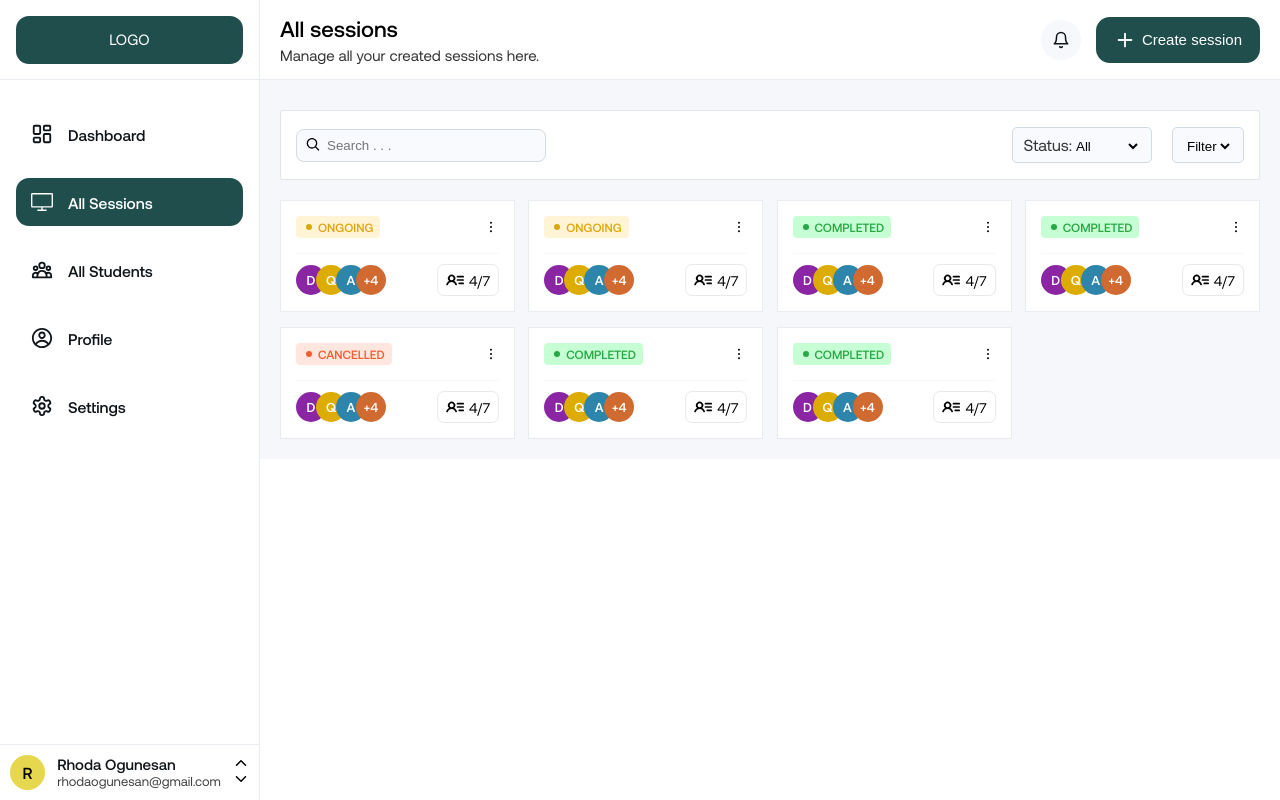
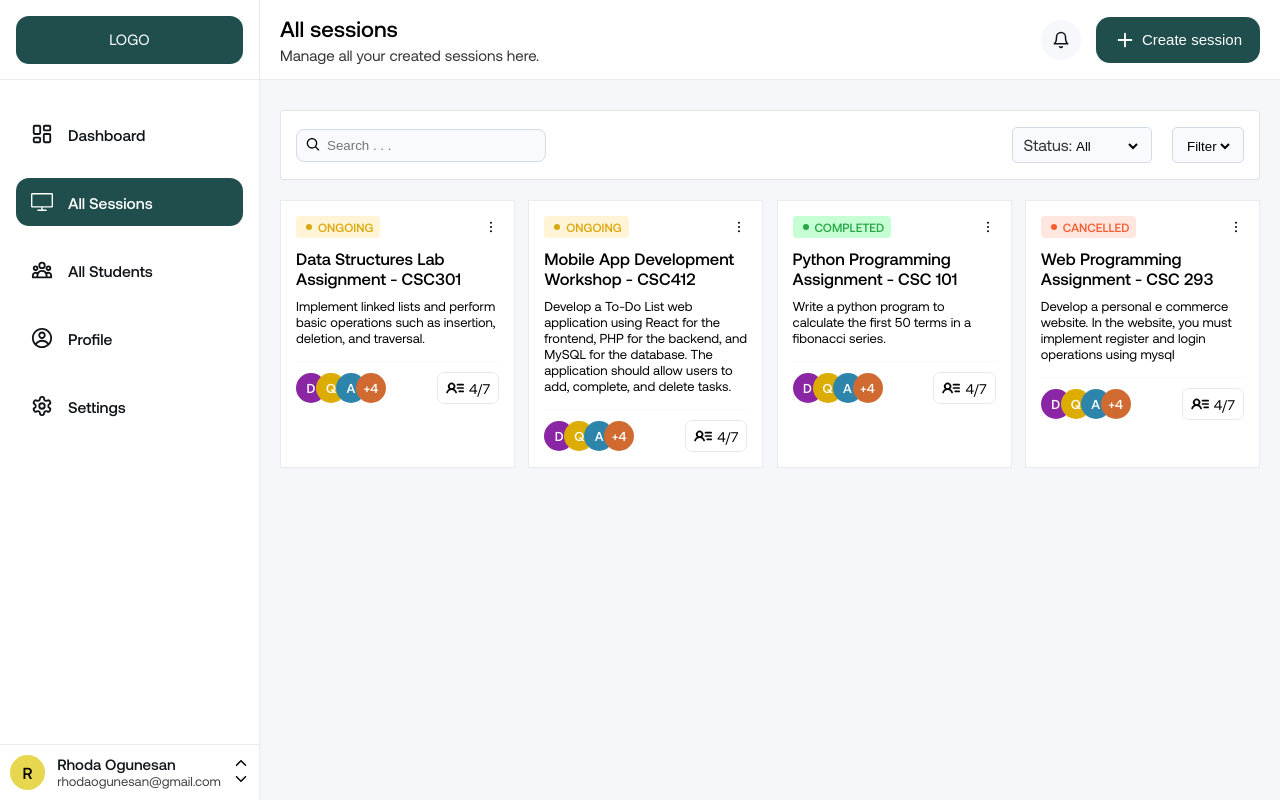
Before and after one commit to SamuelOmodele/Session-Management-App, a Next.js app: page /dashboard/all-sessions in a window 1280 px wide. Built offline with nearby package versions, Linux system fonts and the light colour scheme.

Commit message:
corrections

```diff
--- a/src/app/dashboard/all-sessions/page.jsx
+++ b/src/app/dashboard/all-sessions/page.jsx
@@ -43,13 +43,10 @@ const AllSessions = () => {
         </div>
 
         <div className={styles['session-card-container']}>
-          <SessionCard status={'ONGOING'} />
-          <SessionCard status={'ONGOING'} />
-          <SessionCard status={'COMPLETED'} />
-          <SessionCard status={'COMPLETED'} />
-          <SessionCard status={'CANCELLED'} />
-          <SessionCard status={'COMPLETED'} />
-          <SessionCard status={'COMPLETED'} />
+          <SessionCard status={'ONGOING'} title={'Data Structures Lab Assignment - CSC301'} description={'Implement linked lists and perform basic operations such as insertion, deletion, and traversal.'} />
+          <SessionCard status={'ONGOING'} title={'Mobile App Development Workshop - CSC412'} description={' Develop a To-Do List web application using React for the frontend, PHP for the backend, and MySQL for the database. The application should allow users to add, complete, and delete tasks.'} />
+          <SessionCard status={'COMPLETED'} title={'Python Programming Assignment - CSC 101'} description={'Write a python program to calculate the first 50 terms in a fibonacci series. '} />
+          <SessionCard status={'CANCELLED'} title={'Web Programming Assignment - CSC 293'} description={'Develop a personal e commerce website. In the website, you must implement register and login operations using mysql '} />
         </div>
 
       </div>
--- a/src/app/dashboard/layout.module.css
+++ b/src/app/dashboard/layout.module.css
@@ -1,6 +1,6 @@
 .layout{
     display: flex;
-    background-color: hsl(210, 29%, 97%);
+    background-color: #f5f7fa;
     position: relative;
     overflow-y: hidden;
 }
--- a/src/app/dashboard/session/[id]/page.module.css
+++ b/src/app/dashboard/session/[id]/page.module.css
@@ -178,6 +178,7 @@
 }
 
 .right-section {
+    min-height: 100vh;
     width: 30%;
     background-color: white;
 }
--- a/src/app/globals.css
+++ b/src/app/globals.css
@@ -32,4 +32,5 @@
 
 .body {
     font-family: 'Aeonik';
+    background-color: #f5f7fa;
 }
```
